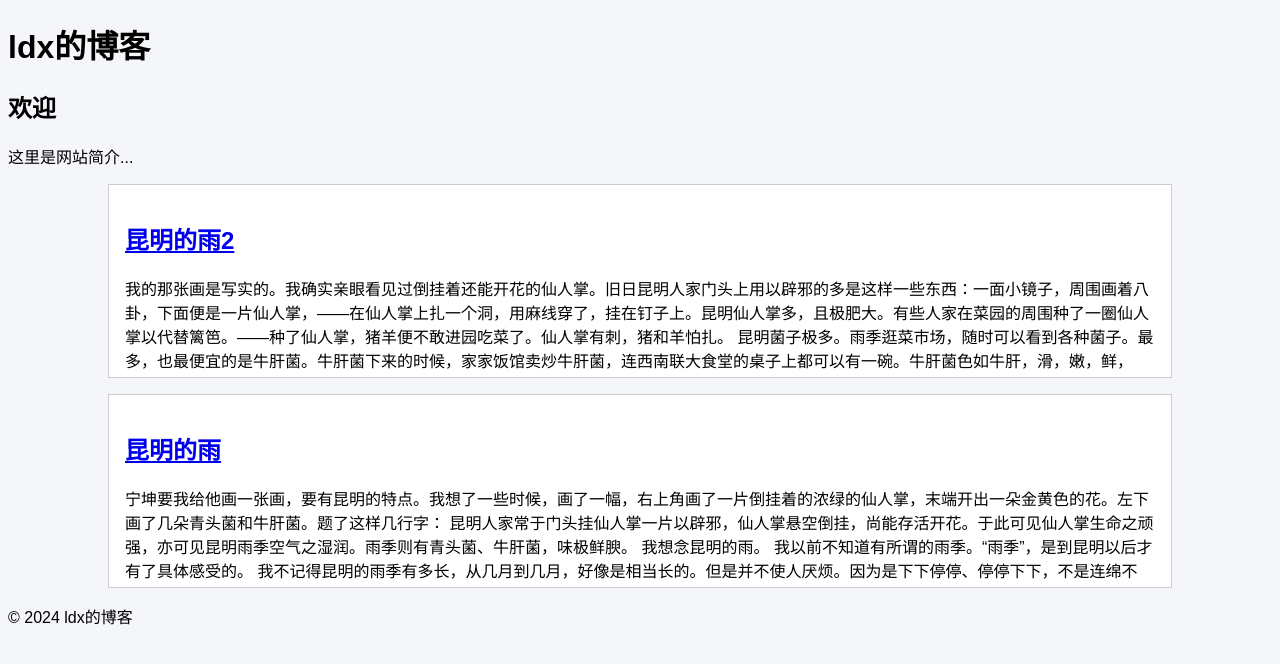
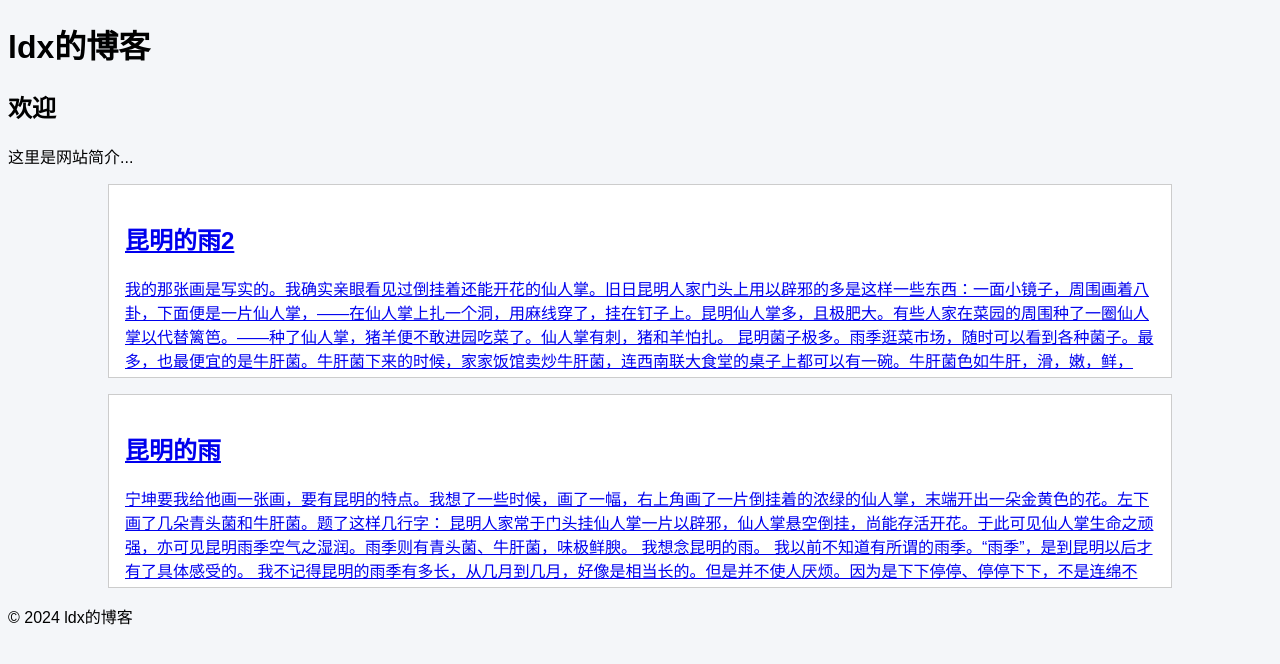
Before and after one commit to lushisi258/lushisi258.github.io, a Jekyll site: the page built from index.html, in a window 1280 px wide. Shown: the top 664 px of the page. Built offline with Jekyll 4.4.1, drawn with Linux system fonts in a browser that asks for light colours.

Commit message:
Update index.html

```diff
--- a/index.html
+++ b/index.html
@@ -1,6 +1,7 @@
 ---
 layout: default
 ---
+<link rel="stylesheet" href="{{ '/assets/css/index.css' | relative_url }}">
 
 <div class="intro">
   <h2>欢迎</h2>
@@ -8,8 +9,10 @@ layout: default
 </div>
 
 {% for post in site.posts %}
-  <div class="post-excerpt">
-    <h2><a href="{{ post.url }}">{{ post.title }}</a></h2>
-    {{ post.excerpt }}
-  </div>
+  <a href="{{ post.url }}">
+    <div class="post-excerpt">
+      <h2>{{ post.title }}</h2>
+      {{ post.excerpt }}
+    </div>
+  </a>
 {% endfor %}
```
